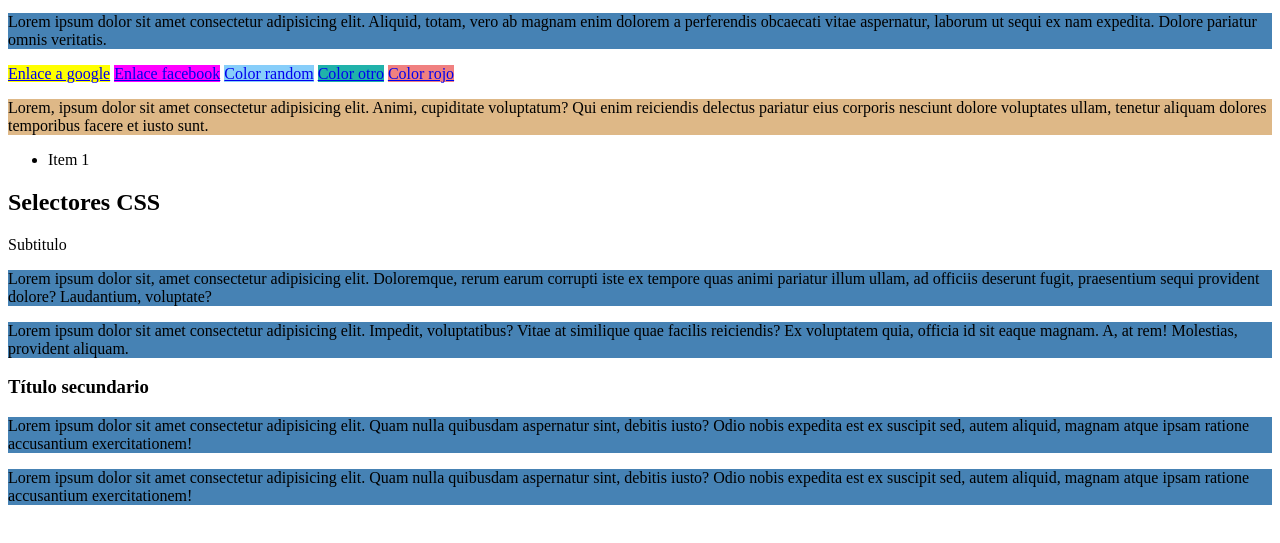
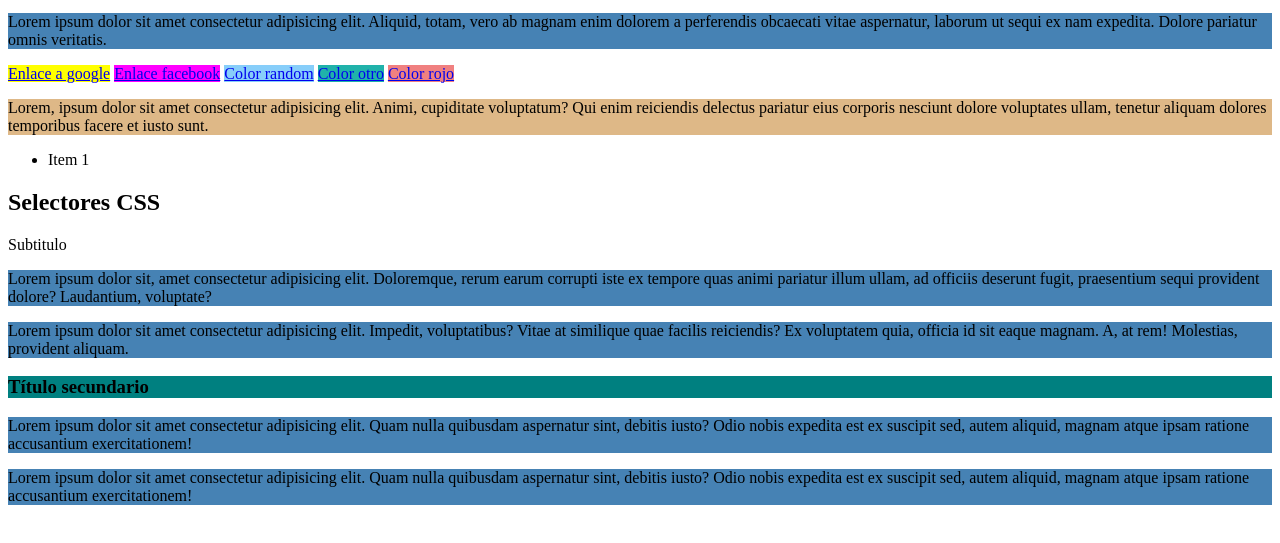
Before and after one commit to sonnymayta/CSS, a plain HTML site: page Selectores/index.html in a window 1280 px wide. Shown: the part 119-662 px from the top of the page. Drawn offline with Linux system fonts and the light colour scheme.

Commit message:
Selector descendente

```diff
--- a/Selectores/css/styles.css
+++ b/Selectores/css/styles.css
@@ -16,6 +16,7 @@
   Selectores compuestos:
     - Selectores agrupados
     - Selectores combinados
+      - Selector desendiente (utilizar como maximo 2 elementos, solo tenemos acceso a los elementos por debajo)
     - Pseudoclases - Pseudoelementos
 */
 
@@ -84,3 +85,9 @@ li {
 .text-4 {
   background-color: steelblue;
 }
+
+/* Selector desendiente */
+
+div .title-2 {
+  background-color: teal;
+}
--- a/Selectores/index.html
+++ b/Selectores/index.html
@@ -31,7 +31,7 @@
   <p class="text">Lorem ipsum dolor sit, amet consectetur adipisicing elit. Doloremque, rerum earum corrupti iste ex tempore quas animi pariatur illum ullam, ad officiis deserunt fugit, praesentium sequi provident dolore? Laudantium, voluptate?</p>
   <div>
     <p class="text-2">Lorem ipsum dolor sit amet consectetur adipisicing elit. Impedit, voluptatibus? Vitae at similique quae facilis reiciendis? Ex voluptatem quia, officia id sit eaque magnam. A, at rem! Molestias, provident aliquam.</p>
-    <h3>Título secundario</h3>
+    <h3 class="title-2">Título secundario</h3>
     <p class="text-3">Lorem ipsum dolor sit amet consectetur adipisicing elit. Quam nulla quibusdam aspernatur sint, debitis iusto? Odio nobis expedita est ex suscipit sed, autem aliquid, magnam atque ipsam ratione accusantium exercitationem!</p>
     <p class="text-4">Lorem ipsum dolor sit amet consectetur adipisicing elit. Quam nulla quibusdam aspernatur sint, debitis iusto? Odio nobis expedita est ex suscipit sed, autem aliquid, magnam atque ipsam ratione accusantium exercitationem!</p>
   </div>
```
